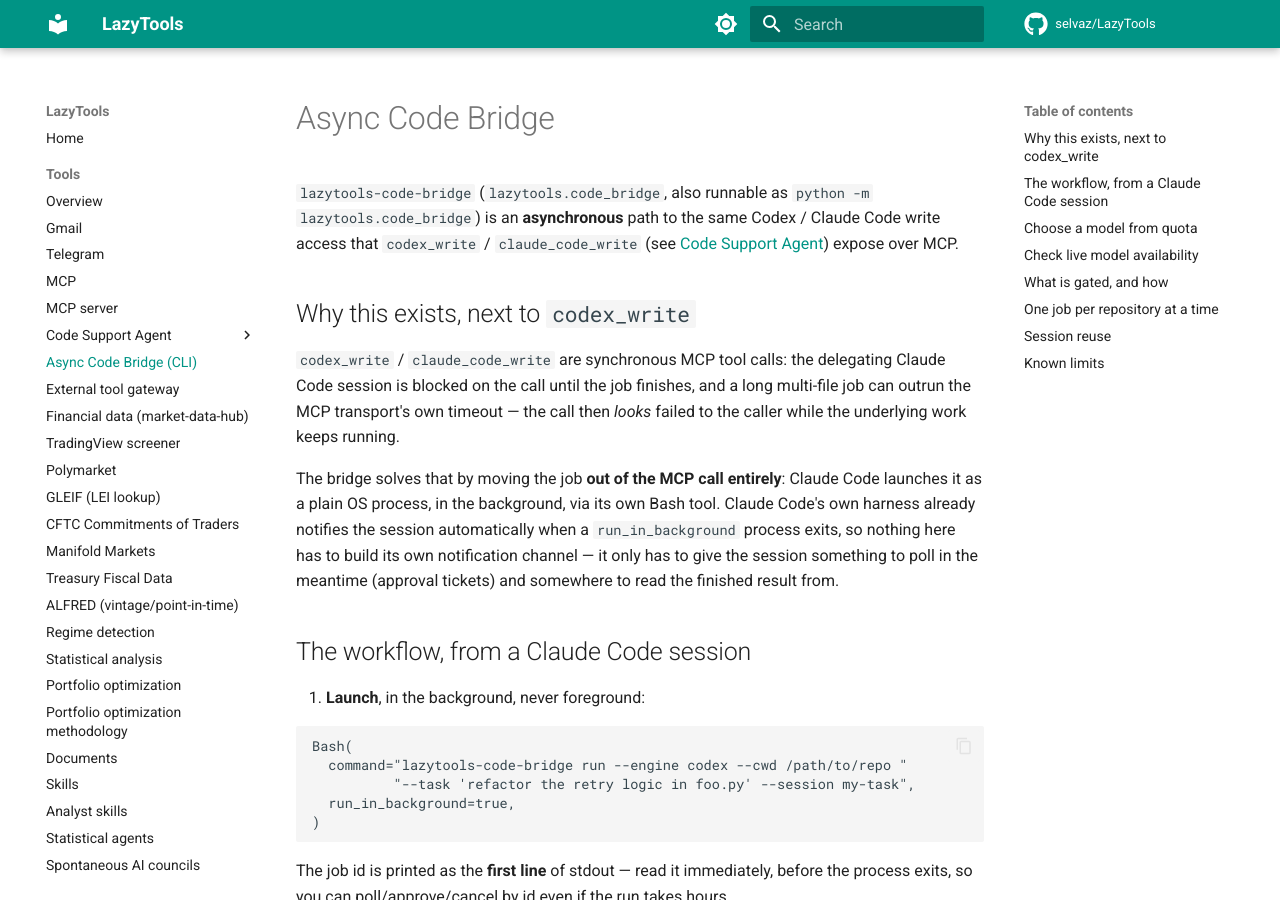
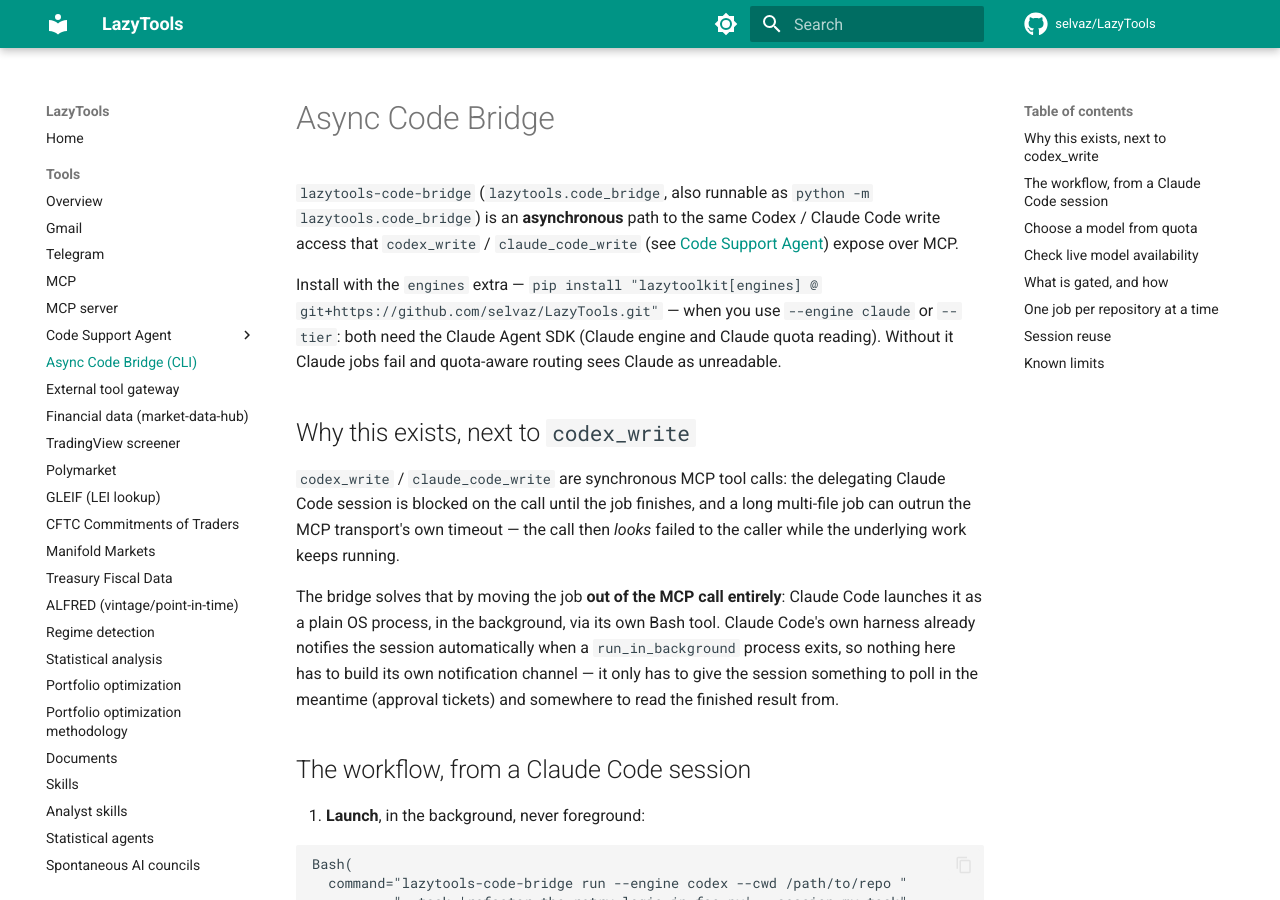
Before and after one commit to selvaz/LazyTools, an MkDocs documentation site: the page built from docs/code-bridge.md, in a window 1280 px wide and 900 px high. Built offline with MkDocs 1.6.1 and Material for MkDocs 9.7.7, drawn with Linux system fonts in a browser that asks for light colours; comment, search, counter and statistics services are not loaded.

Commit message:
Release 0.10.0 (#187)
* Release 0.10.0: shared model router, tier routing in the bridge, engines extra

- lazytools.routing and the bridge's route / run --tier / --review-of /
  models (merged in #186).
- New `engines` extra (lazybridge[claude-code]): the Claude Agent SDK that the
  bridge's Claude engine and Claude quota reading import. LazyBricks' nightly
  restauratore failed its first real run on a clean venv with "Claude Agent
  SDK is not installed"; verified fixed in a clean venv with a live Claude
  quota read.

Co-Authored-By: Claude Opus 5.5 <noreply@anthropic.com>

* Changelog: 0.10.0 holds the released entries; document the engines extra (Codex review)

Co-Authored-By: Claude Opus 5.5 <noreply@anthropic.com>

---------

Co-authored-by: Claude Opus 5.5 <noreply@anthropic.com>

```diff
--- a/docs/code-bridge.md
+++ b/docs/code-bridge.md
@@ -4,6 +4,10 @@
 `python -m lazytools.code_bridge`) is an **asynchronous** path to the same
 Codex / Claude Code write access that `codex_write` / `claude_code_write`
 (see [Code Support Agent](code-support/index.md)) expose over MCP.
+
+Install with the `engines` extra — `pip install "lazytoolkit[engines] @ git+https://github.com/selvaz/LazyTools.git"` —
+when you use `--engine claude` or `--tier`: both need the Claude Agent SDK (Claude engine and
+Claude quota reading). Without it Claude jobs fail and quota-aware routing sees Claude as unreadable.
 
 ## Why this exists, next to `codex_write`
 
--- a/pyproject.toml
+++ b/pyproject.toml
@@ -4,7 +4,7 @@ build-backend = "hatchling.build"
 
 [project]
 name = "lazytoolkit"
-version = "0.9.0"
+version = "0.10.0"
 description = "Reusable tool providers, connector clients, and safety wrappers for LazyBridge and LazyPulse agents."
 readme = "README.md"
 requires-python = ">=3.11"
@@ -31,6 +31,10 @@ gmail      = ["google-api-python-client>=2.0,<3.0", "google-auth>=2.0,<3.0", "go
 # platforms (the connector imports without it; only OutlookClient.connect needs it).
 outlook    = ["pywin32>=306; sys_platform == 'win32'"]
 telegram   = ["httpx>=0.27,<1.0"]
+# Claude Code as an engine: the code bridge's `--engine claude` and reading Claude's quota in
+# lazytools.projects.quota_telemetry / lazytools.routing both import the Claude Agent SDK.
+# Without it a clean install fails at the first quota read ("Claude Agent SDK is not installed").
+engines    = ["lazybridge[claude-code]>=1.8.0,<2.0"]
 mcp        = ["mcp>=1.0,<2.0"]
 docs       = ["pypdf>=3.0,<7.0", "python-docx>=1.0,<2.0", "trafilatura>=1.6,<3.0"]
 edgar      = ["httpx>=0.27,<1.0"]
```
Also changed, not shown: CHANGELOG.md (+7 -2 lines), README.md (+1 -0 lines).
